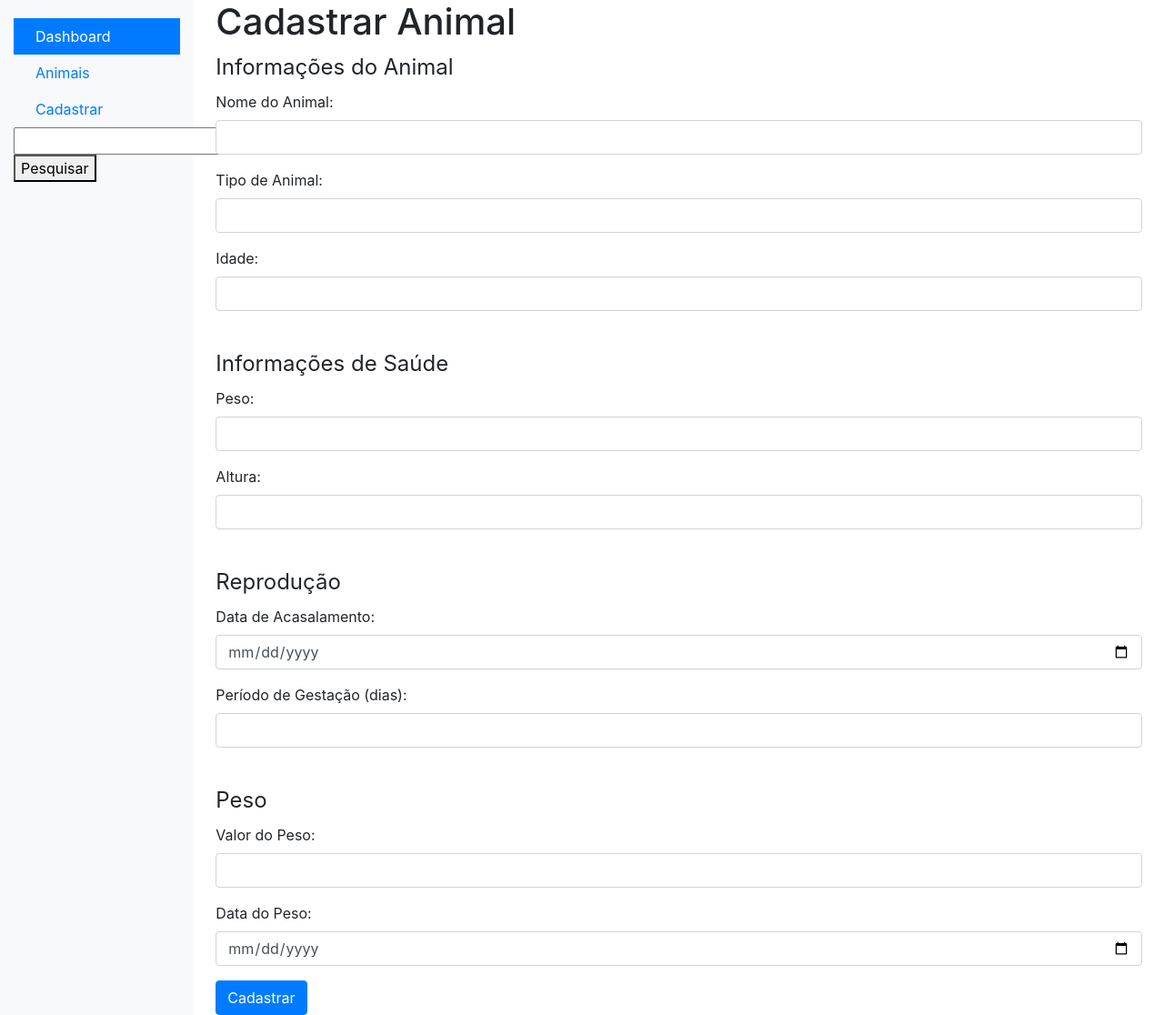
After one commit to BeatrizUser/ranch_connect, a Django app: page /cadastrar/ in a window 1280 px wide. The commit adds this page. Shown: the whole page at 91% size. Run offline with Django 4.2, Linux system fonts and the light colour scheme; some libraries are stand-ins or nearby versions.

Commit message:
second commit

```diff
--- /dev/null
+++ b/Gestao/forms.py
@@ -0,0 +1,61 @@
+from django import forms
+from .models import Animal, Saude, Reproducao, Peso, Alimentacao, Movimentacao, Economia, Abate, Observacao
+
+
+class AnimalForm(forms.ModelForm):
+    class Meta:
+        model = Animal
+        fields = '__all__'
+        widgets = {
+            'raca': forms.Select(choices=Animal.RACA_CHOICES),
+            'sexo': forms.Select(choices=Animal.SEXO_CHOICES),
+            'pedigree': forms.Select(choices=Animal.PEDIGREE_CHOICES),
+        }
+
+
+class SaudeForm(forms.ModelForm):
+    class Meta:
+        model = Saude
+        exclude = ('animal',)
+
+
+class ReproducaoForm(forms.ModelForm):
+    class Meta:
+        model = Reproducao
+        exclude = ('animal',)
+
+
+class PesoForm(forms.ModelForm):
+    class Meta:
+        model = Peso
+        exclude = ('animal',)
+
+
+class AlimentacaoForm(forms.ModelForm):
+    class Meta:
+        model = Alimentacao
+        exclude = ('animal',)
+
+
+class MovimentacaoForm(forms.ModelForm):
+    class Meta:
+        model = Movimentacao
+        exclude = ('animal',)
+
+
+class EconomiaForm(forms.ModelForm):
+    class Meta:
+        model = Economia
+        exclude = ('animal',)
+
+
+class AbateForm(forms.ModelForm):
+    class Meta:
+        model = Abate
+        exclude = ('animal',)
+
+
+class ObservacaoForm(forms.ModelForm):
+    class Meta:
+        model = Observacao
+        exclude = ('animal',)
--- /dev/null
+++ b/Gestao/templates/base.html
@@ -0,0 +1,122 @@
+<!-- base.html -->
+<!DOCTYPE html>
+<html>
+<head>
+    <title>{% block title %}Meu Site{% endblock %}</title>
+    <meta name="viewport" content="width=device-width, initial-scale=1.0">
+    <link rel="stylesheet" href="https://stackpath.bootstrapcdn.com/bootstrap/4.5.0/css/bootstrap.min.css">
+    <script src="https://cdn.jsdelivr.net/npm/chart.js"></script>
+    <style>
+        /* Adicione estilos personalizados aqui */
+        .sidebar {
+            transition: width 0.3s;
+        }
+
+        .sidebar:hover {
+            width: 250px;
+        }
+
+        .sidebar-sticky {
+            padding-top: 20px;
+        }
+
+        .nav-item {
+            transition: background-color 0.3s;
+        }
+
+        .nav-item:hover {
+            background-color: #f8f9fa;
+        }
+
+        .nav-link {
+            display: flex;
+            align-items: center;
+            padding: 8px 16px;
+        }
+
+        .nav-link.active {
+            background-color: #007bff;
+            color: #fff;
+        }
+
+        .nav-link.active:hover {
+            background-color: #007bff;
+        }
+
+        .sidebar-icon {
+            margin-right: 8px;
+        }
+
+        .search-form {
+            margin-top: 20px;
+        }
+
+        .search-form input {
+            width: 100%;
+            padding: 8px;
+        }
+
+        .search-form button {
+            margin-top: 8px;
+        }
+    </style>
+</head>
+<body>
+    <div class="container-fluid">
+        <div class="row">
+            <nav class="col-md-3 col-lg-2 d-md-block bg-light sidebar">
+                <div class="sidebar-sticky">
+                    <ul class="nav flex-column">
+                        <li class="nav-item">
+                            <a class="nav-link active" href="{% url 'cadastrar_animal' %}">
+                                <i class="sidebar-icon fas fa-chart-bar"></i>
+                                Dashboard
+                            </a>
+                        </li>
+                        <li class="nav-item">
+                            <a class="nav-link" href="{% url 'cadastrar_animal' %}">
+                                <i class="sidebar-icon fas fa-clipboard-list"></i>
+                                Animais
+                            </a>
+                        </li>
+                        <li class="nav-item">
+                            <a class="nav-link" href="{% url 'cadastrar_animal' %}">
+                                <i class="sidebar-icon fas fa-chart-line"></i>
+                                Cadastrar
+                            </a>
+                        </li>
+                    </ul>
+                    <form method="GET" action="{% url 'buscar_animais' search_query=search_query %}">
+                        <input type="text" name="search_query">
+                        <button type="submit">Pesquisar</button>
+                    </form>
+                </div>
+            </nav>
+            <main role="main" class="col-md-9 ml-sm-auto col-lg-10 px-md-4">
+                {% block content %}
+                {% endblock %}
+            </main>
+        </div>
+    </div>
+    <script>
+        function getArrobaValue() {
+            // Faz a consulta à API
+            fetch('https://www.scotconsultoria.com.br/json/corteva/?cotacao=boigordo')
+                .then(response => response.json())
+                .then(data => {
+                    // Obtém os valores de interesse
+                    console.log(data)
+                    const cotacoes = data.Cotacao;
+                    const valores = cotacoes[6].Reais_Avista;
+
+                    // Exibe os valores na página
+                    document.getElementById('valorAtual').textContent = `Valor Atual: R$ ${valores}`;
+                })
+                .catch(error => console.error('Erro ao consultar a API:', error));
+        }
+
+        // Chamada da função ao carregar a página
+        getArrobaValue();
+    </script>
+</body>
+</html>
--- /dev/null
+++ b/Gestao/templates/cadastrar_animal.html
@@ -0,0 +1,78 @@
+<!-- cadastrar_animal.html -->
+{% extends 'base.html' %}
+
+{% block title %}Cadastrar Animal{% endblock %}
+
+{% block content %}
+<div class="form-container">
+    <form method="POST" action="{% url 'cadastrar_animal' %}">
+        {% csrf_token %}
+
+        <h1>Cadastrar Animal</h1>
+
+        <!-- Informações do Animal -->
+        <fieldset>
+            <legend>Informações do Animal</legend>
+            <div class="form-group">
+                <label for="id_animal_name">Nome do Animal:</label>
+                <input type="text" class="form-control" id="id_animal_name" name="animal_name" required>
+            </div>
+            <div class="form-group">
+                <label for="id_animal_type">Tipo de Animal:</label>
+                <input type="text" class="form-control" id="id_animal_type" name="animal_type" required>
+            </div>
+            <div class="form-group">
+                <label for="id_age">Idade:</label>
+                <input type="number" class="form-control" id="id_age" name="age" required>
+            </div>
+            <!-- Adicione outros campos do formulário de animal aqui -->
+        </fieldset>
+
+        <!-- Informações de Saúde -->
+        <fieldset class="mt-4">
+            <legend>Informações de Saúde</legend>
+            <div class="form-group">
+                <label for="id_weight">Peso:</label>
+                <input type="number" class="form-control" id="id_weight" name="weight" required>
+            </div>
+            <div class="form-group">
+                <label for="id_height">Altura:</label>
+                <input type="number" class="form-control" id="id_height" name="height" required>
+            </div>
+            <!-- Adicione outros campos do formulário de saúde aqui -->
+        </fieldset>
+
+        <!-- Reprodução -->
+        <fieldset class="mt-4">
+            <legend>Reprodução</legend>
+            <div class="form-group">
+                <label for="id_mating_date">Data de Acasalamento:</label>
+                <input type="date" class="form-control" id="id_mating_date" name="mating_date" required>
+            </div>
+            <div class="form-group">
+                <label for="id_gestation_period">Período de Gestação (dias):</label>
+                <input type="number" class="form-control" id="id_gestation_period" name="gestation_period" required>
+            </div>
+            <!-- Adicione outros campos do formulário de reprodução aqui -->
+        </fieldset>
+
+        <!-- Peso -->
+        <fieldset class="mt-4">
+            <legend>Peso</legend>
+            <div class="form-group">
+                <label for="id_weight_value">Valor do Peso:</label>
+                <input type="number" class="form-control" id="id_weight_value" name="weight_value" required>
+            </div>
+            <div class="form-group">
+                <label for="id_weight_date">Data do Peso:</label>
+                <input type="date" class="form-control" id="id_weight_date" name="weight_date" required>
+            </div>
+            <!-- Adicione outros campos do formulário de peso aqui -->
+        </fieldset>
+
+        <!-- Adicione outros campos e grupos de informações conforme necessário -->
+
+        <button type="submit" class="btn btn-primary">Cadastrar</button>
+    </form>
+</div>
+{% endblock %}
--- /dev/null
+++ b/Gestao/templates/mensagem_erro.html
@@ -0,0 +1,6 @@
+{% extends 'base.html' %}
+
+{% block content %}
+  <h1>Erro</h1>
+  <p>{{ mensagem }}</p>
+{% endblock %}
--- a/Gestao/views.py
+++ b/Gestao/views.py
@@ -1,5 +1,6 @@
 from django.shortcuts import render
-from .models import Animal, Saude, Reproducao, Peso, Alimentacao, Movimentacao, Economia, Abate, Observacao
+from Gestao.forms import *
+from Gestao.models import *
 
 def dashboard_view(request):
     # Obter dados dos modelos
@@ -28,3 +29,35 @@ def dashboard_view(request):
     }
 
     return render(request, '../templates/dashboard.html', context)
+
+def cadastrar_animal(request):
+    if request.method == 'POST':
+        form = AnimalForm(request.POST)
+        if form.is_valid():
+            form.save()
+            return redirect('lista_animais')
+    else:
+        form = AnimalForm()
+
+    return render(request, 'cadastrar_animal.html', {'form': form})
+
+def buscar_animais(request, search_query=None):
+    if request.method == 'GET':
+        if search_query:
+            animais = Animal.objects.filter(numero_identificacao__icontains=search_query)
+            return render(request, 'lista_animais.html', {'animais': animais})
+        else:
+            return render(request, 'mensagem_erro.html', {'mensagem': 'Digite um valor de busca válido'})
+
+def editar_animal(request, animal_id):
+    animal = Animal.objects.get(id=animal_id)
+
+    if request.method == 'POST':
+        form = AnimalForm(request.POST, instance=animal)
+        if form.is_valid():
+            form.save()
+            return redirect('lista_animais')
+    else:
+        form = AnimalForm(instance=animal)
+
+    return render(request, 'editar_animal.html', {'form': form, 'animal': animal})
--- a/ranch_connect/urls.py
+++ b/ranch_connect/urls.py
@@ -1,8 +1,14 @@
+# urls.py
 from django.contrib import admin
 from django.urls import path
-from Gestao.views import dashboard_view
+from Gestao.views import *
+
+app_name = 'Gestao'
 
 urlpatterns = [
     path('admin/', admin.site.urls),
     path('', dashboard_view, name='dashboard_view'),
+    path('cadastrar/', cadastrar_animal, name='cadastrar_animal'),
+    path('buscar/<str:search_query>/', buscar_animais, name='buscar_animais'),
+    path('editar/<int:animal_id>/', editar_animal, name='editar_animal'),
 ]
```
Also changed, not shown: Gestao/templates/buscar_animais.html (added, +18 -0 lines), Gestao/templates/dashboard.html (+5 -105 lines), Gestao/templates/editar_animal.html (added, +10 -0 lines), Gestao/templates/lista_animais.html (added, +61 -0 lines), Gestao/templates/lknsd.html (deleted, +0 -66 lines).
